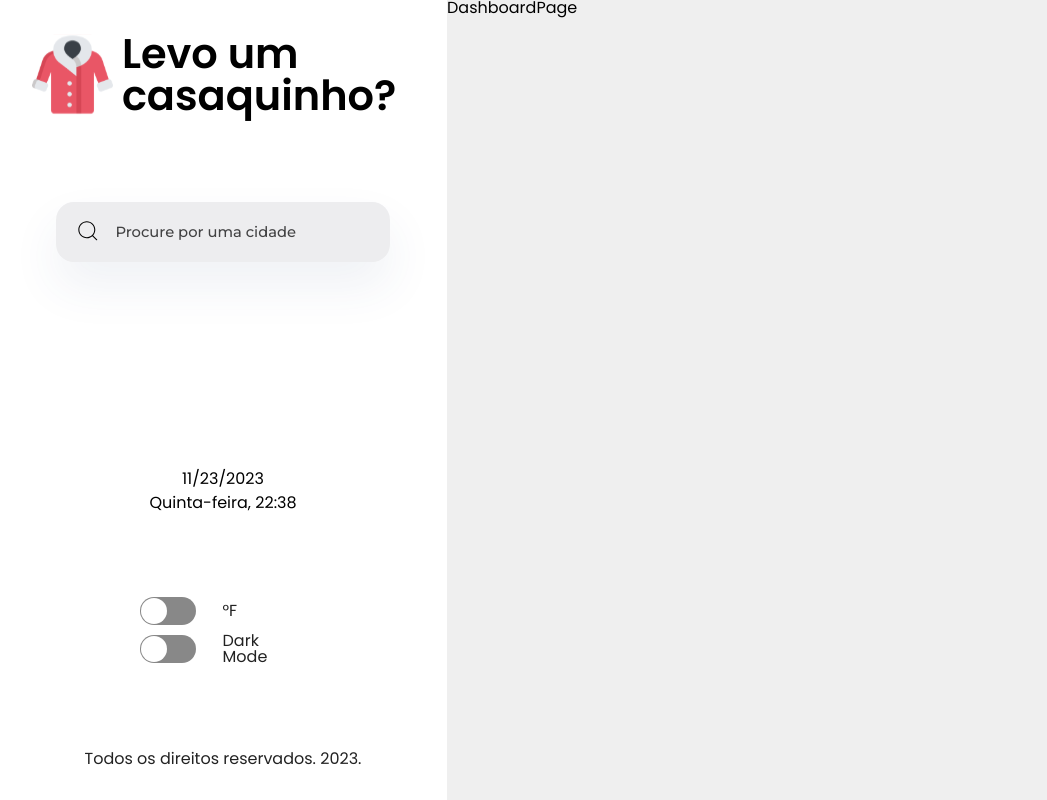
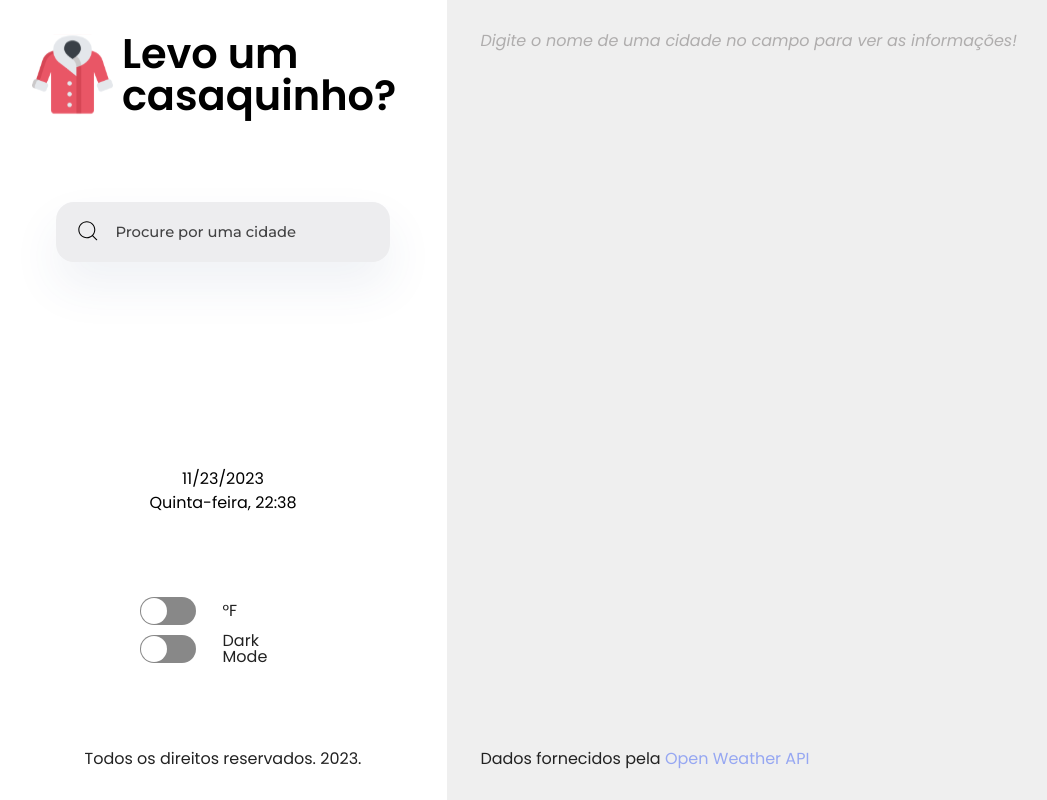
Before and after one commit to erico-bruner/projeto24-desafio-tecnico, a React (Vite) app: page / in a window 1280 px wide. Shown: the whole page, without its empty margins (1-1048 px from the left). Built offline with nearby package versions, Linux system fonts and the light colour scheme.

Commit message:
feat: finished dashboard page

```diff
--- /dev/null
+++ b/src/components/Card.tsx
@@ -0,0 +1,35 @@
+import styled from "styled-components";
+import { CardProps } from "../protocols";
+
+export default function Card({ title, value }: CardProps) {
+  return (
+    <SCContainer>
+      <h1>{title}</h1>
+      <span>{value}</span>
+    </SCContainer>
+  );
+}
+
+const SCContainer = styled.div`
+  width: 26.14vw;
+  height: 16.79vh;
+  border-radius: 2.99vh;
+  background: linear-gradient(117deg, #4d4494 22.83%, #4f43ae 90.03%);
+  padding-left: 2.35vw;
+  display: flex;
+  flex-direction: column;
+  justify-content: center;
+  gap: 5px;
+
+  > h1 {
+    color: #fff;
+    font-weight: 700;
+    font-size: 1.15vw;
+  }
+
+  > span {
+    font-weight: 600;
+    color: #fff;
+    font-size: 2.51vw;
+  }
+`;
--- a/src/components/Input.tsx
+++ b/src/components/Input.tsx
@@ -3,7 +3,7 @@ import { CiSearch } from "react-icons/ci";
 import { useContext, useState } from "react";
 import CityContext from "../contexts/CityContext";
 import axios from "axios";
-import { geocodingApiResProps, openWeatherMapApiResProps } from "../protocols";
+import { GeocodingApiResProps, OpenWeatherMapApiResProps } from "../protocols";
 
 export default function Input() {
   const [input, setInput] = useState("");
@@ -14,11 +14,11 @@ export default function Input() {
       const apiKey = import.meta.env.VITE_OPEN_WEATHER_MAP_KEY;
       const geocodingApiUrl = `http://api.openweathermap.org/geo/1.0/direct?q=${input}&limit=5&appid=${apiKey}`;
 
-      const { data } = await axios.get<geocodingApiResProps[]>(geocodingApiUrl);
+      const { data } = await axios.get<GeocodingApiResProps[]>(geocodingApiUrl);
       const { lat, lon } = data[0];
 
       const openWeatherMapApiUrl = `https://api.openweathermap.org/data/2.5/weather?lat=${lat}&lon=${lon}&lang=pt_br&units=metric&appid=${apiKey}`;
-      const respOpen = await axios.get<openWeatherMapApiResProps>(
+      const respOpen = await axios.get<OpenWeatherMapApiResProps>(
         openWeatherMapApiUrl
       );
 
--- /dev/null
+++ b/src/components/Navbar.tsx
@@ -0,0 +1,28 @@
+import { Link } from "react-router-dom";
+import styled from "styled-components";
+
+export default function Navbar() {
+  return (
+    <SCNav>
+      <SCLink to={"/"} isActive={location.pathname === "/"}>
+        Hoje
+      </SCLink>
+      <SCLink to={"/chart"} isActive={location.pathname === "/chart"}>
+        Próximos dias
+      </SCLink>
+    </SCNav>
+  );
+}
+
+const SCNav = styled.nav`
+  display: flex;
+  flex-direction: row;
+  gap: 3.66vw;
+`;
+
+const SCLink = styled(Link)<{ isActive: boolean }>`
+  text-decoration: none;
+  color: ${({ isActive }) => (isActive ? "#222" : "#c8c8c8")};
+  font-size: 2.51vw;
+  font-weight: 400;
+`;
--- a/src/components/Switch.tsx
+++ b/src/components/Switch.tsx
@@ -1,8 +1,8 @@
 import ReactSwitch from "react-switch";
 import styled from "styled-components";
-import { switchProps } from "../protocols";
+import { SwitchProps } from "../protocols";
 
-export default function Switch({ text, checked, setChecked }: switchProps) {
+export default function Switch({ text, checked, setChecked }: SwitchProps) {
   function handleChange(c: boolean) {
     setChecked(c);
   }
--- a/src/pages/ChartPage.tsx
+++ b/src/pages/ChartPage.tsx
@@ -2,6 +2,7 @@ import styled from "styled-components";
 import Menu from "../components/Menu";
 import { useContext } from "react";
 import CityContext from "../contexts/CityContext";
+import Navbar from "../components/Navbar";
 
 export default function ChartPage() {
   const city = useContext(CityContext);
@@ -9,7 +10,9 @@ export default function ChartPage() {
   return (
     <Container>
       <Menu />
-      <Content>Cidade: {city.city}</Content>
+      <Content>
+        <Navbar />
+      </Content>
     </Container>
   );
 }
@@ -24,3 +27,5 @@ const Content = styled.div`
   height: 100vh;
   background: #efefef;
 `;
+
+const SCNav = styled.nav``;
--- a/src/pages/DashboardPage.tsx
+++ b/src/pages/DashboardPage.tsx
@@ -1,11 +1,70 @@
 import styled from "styled-components";
 import Menu from "../components/Menu";
+import Navbar from "../components/Navbar";
+import { useContext } from "react";
+import CityContext from "../contexts/CityContext";
+import { Link } from "react-router-dom";
+import Card from "../components/Card";
 
 export default function DashboardPage() {
+  const { city } = useContext(CityContext);
+
+  if (!city) {
+    return (
+      <Container>
+        <Menu />
+        <Content>
+          <span>
+            Digite o nome de uma cidade no campo para ver as informações!
+          </span>
+          <SCFooterMessage>
+            Dados fornecidos pela
+            <SCLink to={"https://openweathermap.org/"}>
+              {" "}
+              Open Weather API
+            </SCLink>
+          </SCFooterMessage>
+        </Content>
+      </Container>
+    );
+  }
+
+  const TakeACoat =
+    city?.main.temp < 17 ||
+    city?.main.temp_min < 17 ||
+    city?.main.temp_max < 17;
+
   return (
     <Container>
       <Menu />
-      <Content>DashboardPage</Content>
+      <Content>
+        <Navbar />
+
+        <SCCityName>
+          <h1>{city?.name}</h1>
+          <span>
+            Lat: {city?.coord.lat.toFixed(2)} Long: {city?.coord.lon.toFixed(2)}
+          </span>
+        </SCCityName>
+
+        <SCCardGroup>
+          <Card title="Miníma" value={`${Math.round(city.main.temp_min)}° C`} />
+          <Card title="Máxima" value={`${Math.round(city.main.temp_max)}° C`} />
+          <Card title="Umidade" value={`${city.main.humidity}%`} />
+          <Card title="Velocidade do vento" value={`${city.wind.speed} m/s`} />
+        </SCCardGroup>
+
+        <span>
+          {TakeACoat
+            ? "Sim, você deve levar um casaquinho!"
+            : "Não, você não deve levar um casaquinho!"}
+        </span>
+
+        <SCFooterMessage>
+          Dados fornecidos pela
+          <SCLink to={"https://openweathermap.org/"}> Open Weather API</SCLink>
+        </SCFooterMessage>
+      </Content>
     </Container>
   );
 }
@@ -16,7 +75,55 @@ const Container = styled.div`
 `;
 
 const Content = styled.div`
+  display: flex;
+  flex-direction: column;
+  justify-content: space-between;
+  padding: 2.61vw;
   width: 65vw;
   height: 100vh;
   background: #efefef;
+
+  > span {
+    color: #afadad;
+    font-style: italic;
+    font-weight: 400;
+    font-size: 1.25vw;
+  }
 `;
+
+const SCFooterMessage = styled.footer`
+  color: #222;
+  font-weight: 400;
+  font-size: 1.25vw;
+`;
+
+const SCLink = styled(Link)`
+  color: #96a7f2;
+  text-decoration: none;
+`;
+
+const SCCardGroup = styled.div`
+  display: flex;
+  flex-direction: row;
+  flex-wrap: wrap;
+  width: 100%;
+  justify-content: space-between;
+  gap: 4.66vh;
+`;
+
+const SCCityName = styled.div`
+  display: flex;
+  flex-direction: column;
+
+  > h1 {
+    color: #222;
+    font-weight: 400;
+    font-size: 7.84vw;
+  }
+
+  > span {
+    font-weight: 400;
+    color: #222;
+    font-size: 1.25vw;
+  }
+`;
```
Also changed, not shown: src/protocols.ts (+10 -5 lines).
